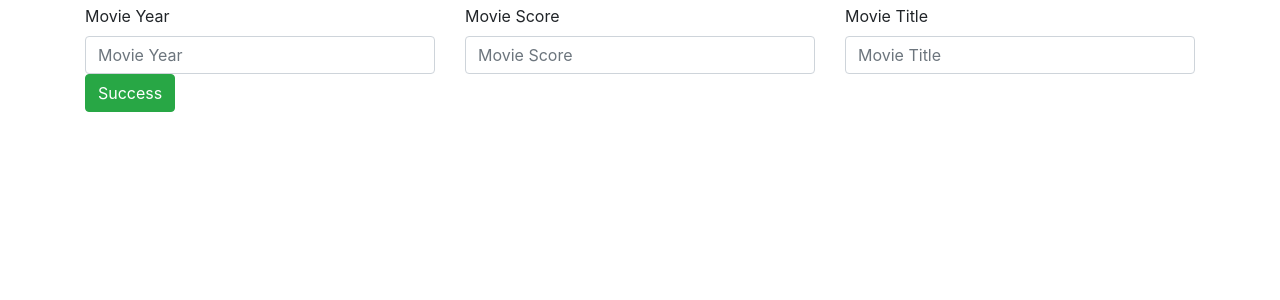
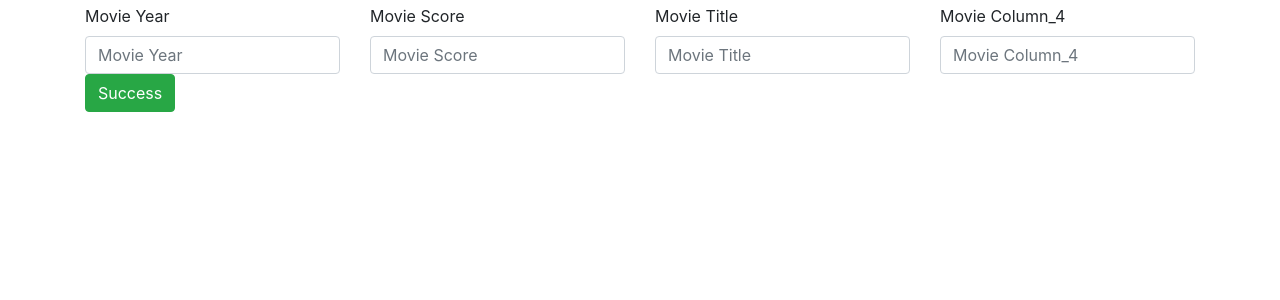
Before and after one commit to oalabede/Homework5, a Flask app: page /movies/new in a window 1280 px wide. Shown: the part 56-356 px from the top of the page. Run offline with Flask 2, Linux system fonts and the light colour scheme; some libraries are stand-ins or nearby versions.

Commit message:
Task: Homework 5 update

```diff
--- a/app/app.py
+++ b/app/app.py
@@ -44,8 +44,8 @@ def form_edit_get(movie_id):
 @app.route('/edit/<int:movie_id>', methods=['POST'])
 def form_update_post(movie_id):
     cursor = mysql.get_db().cursor()
-    inputData = (request.form.get('Year'), request.form.get('Score'), request.form.get('Title'), movie_id)
-    sql_update_query = """UPDATE deniro t SET t.Year = %s, t.Score = %s, t.Title = %s, WHERE t.id = %s """
+    inputData = (request.form.get('Year'), request.form.get('Score'), request.form.get('Title'),request.form.get('Column_4'), movie_id)
+    sql_update_query = """UPDATE deniro t SET t.Year = %s, t.Score = %s, t.Title = %s, t.Column_4 = %s WHERE t.id = %s """
     cursor.execute(sql_update_query, inputData)
     mysql.get_db().commit()
     return redirect("/", code=302)
@@ -59,7 +59,7 @@ def form_insert_get():
 def form_insert_post():
     cursor = mysql.get_db().cursor()
     inputData = (request.form.get('Year'), request.form.get('Score'), request.form.get('Title'))
-    sql_insert_query = """INSERT INTO deniro (Year,Score,Title) VALUES (%s, %s,%s, %s,%s, %s,%s) """
+    sql_insert_query = """INSERT INTO deniro (Year,Score,Title,Column_4) VALUES (%s, %s,%s, %s,%s, %s,%s) """
     cursor.execute(sql_insert_query, inputData)
     mysql.get_db().commit()
     return redirect("/", code=302)
--- a/app/templates/edit.html
+++ b/app/templates/edit.html
@@ -14,6 +14,10 @@
         <div class="col">
             <label for="Title">Movie Title</label>
             <input id="Title" type="text" class="form-control" placeholder="Movie Title" name="Title" value="{{movie.Title}}">
+             </div>
+        <div class="col">
+            <label for="Column_4">Movie Column_4</label>
+            <input id="Column_4" type="text" class="form-control" placeholder="Movie Column_4" name="Title" value="{{movie.Column_4}}">
         </div>
     </div>
     <button type="submit" class="btn btn-success">Save</button>
--- a/app/templates/index.html
+++ b/app/templates/index.html
@@ -6,6 +6,7 @@
         <th scope="col">Movie Year</th>
         <th scope="col">Movie Score</th>
         <th scope="col">Movie Title</th>
+        <th scope="col">Movie Column_4</th>
     </tr>
     </thead>
     <tbody>
--- a/app/templates/new.html
+++ b/app/templates/new.html
@@ -14,6 +14,10 @@
         <div class="col">
             <label for="Title">Movie Title</label>
             <input id="Title" type="text" class="form-control" placeholder="Movie Title" name="Title">
+            </div>
+        <div class="col">
+            <label for="Column_4">Movie Column_4</label>
+            <input id="Column_4" type="text" class="form-control" placeholder="Movie Column_4" name="Column_4">
         </div>
     </div>
     <button type="submit" class="btn btn-success">Success</button>
--- a/app/templates/view.html
+++ b/app/templates/view.html
@@ -6,6 +6,7 @@
 
     <ul class="list-group list-group-flush">
         <li class="list-group-item">{{ movie.Title }}</li>
+        <li class="list-group-item">{{ movie.Column_4 }}</li>
     </ul>
     <div class="card-body">
         <a href="/edit/{{movie.id}}" class="card-link btn btn-primary">edit</a>
--- a/db/init.sql
+++ b/db/init.sql
@@ -5,8 +5,9 @@ CREATE TABLE IF NOT EXISTS deniro (
     `Year` INT,
     `Score` INT,
     `Title` VARCHAR(42) CHARACTER SET utf8,
+    `Column_4` VARCHAR(10) CHARACTER SET utf8
 );
-INSERT INTO deniro VALUES (Year,Score,Title)
+INSERT INTO deniro VALUES (Year,Score,Title,Column_4)
      (1968,86,' "Greetings"',NULL),
     (1970,17,' "Bloody Mama"',NULL),
     (1970,73,' "Hi',' Mom!"'),
```
